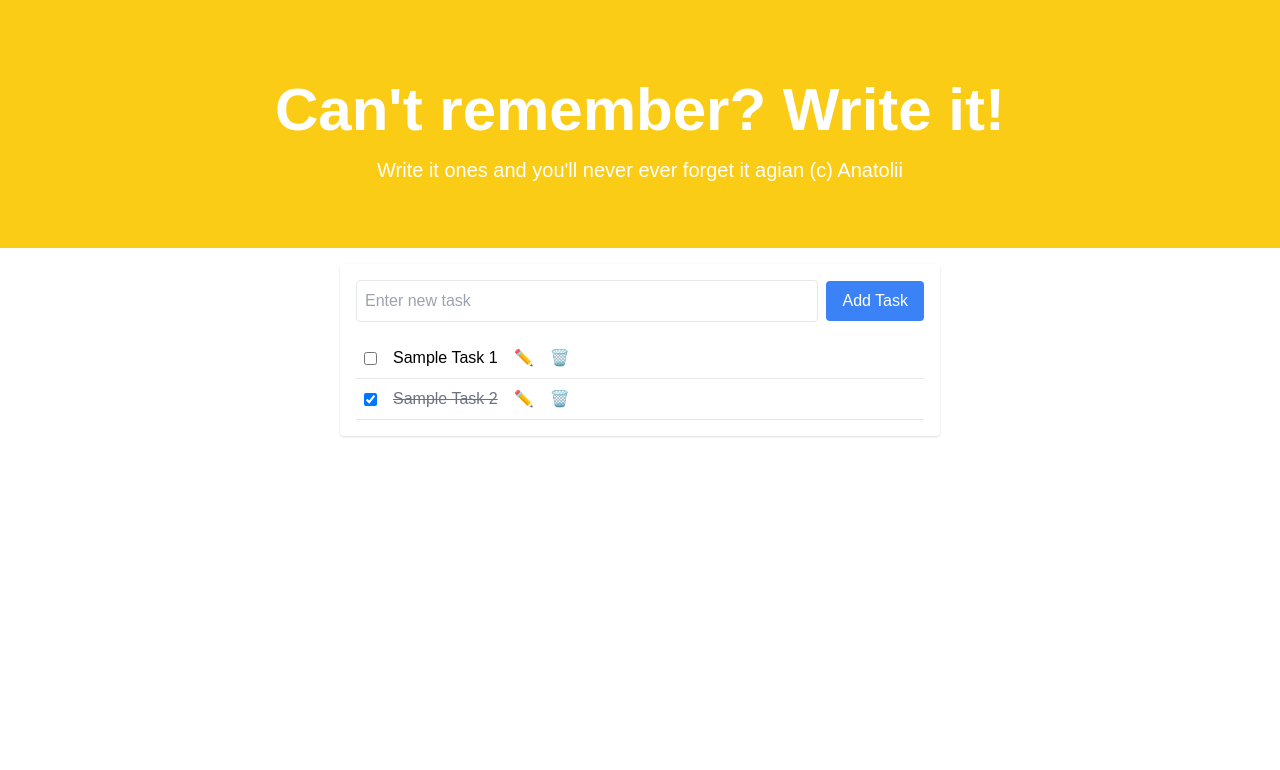
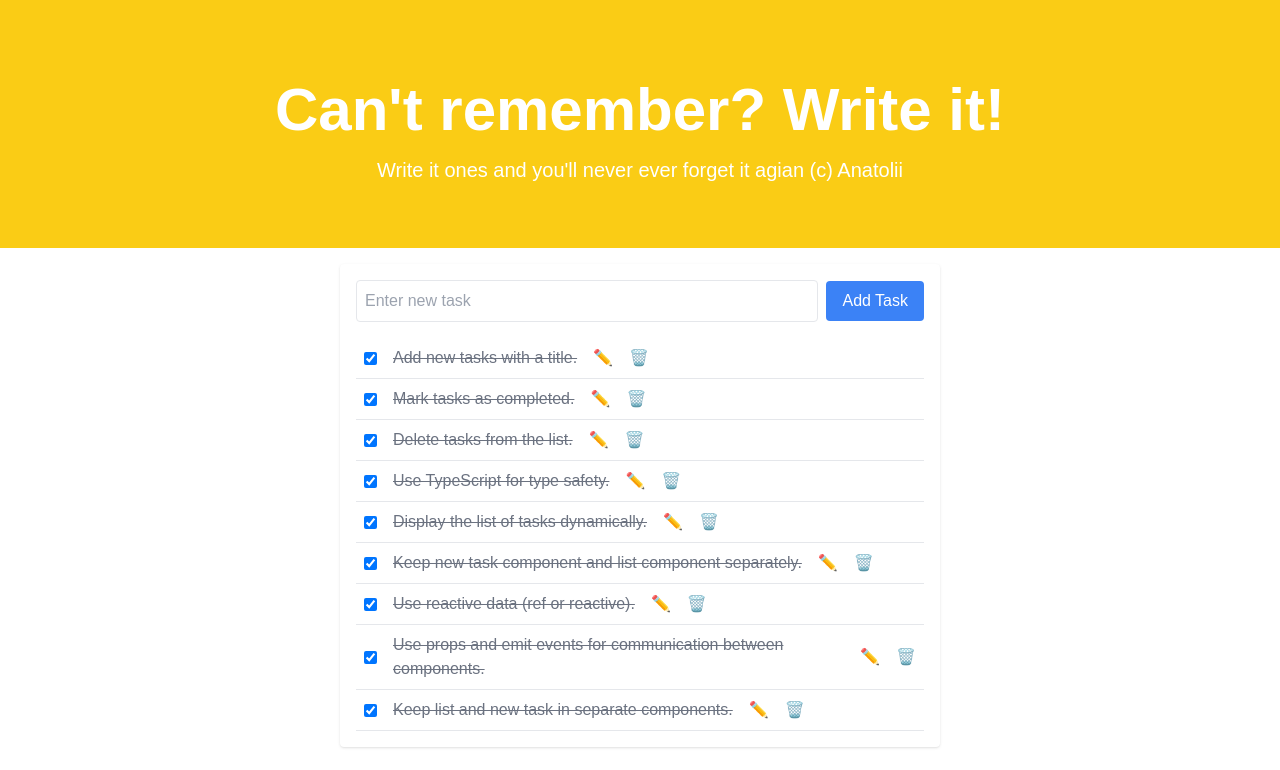
Before and after one commit to Tolian500/to_do_list_Vue_ts, a Vue app: page / in a window 1280 px wide. Shown: the top 770 px of the page. Built offline with nearby package versions, Linux system fonts and the light colour scheme.

Commit message:
final commit

```diff
--- a/src/components/TaskList.vue
+++ b/src/components/TaskList.vue
@@ -3,28 +3,47 @@ import { ref } from 'vue';
 import NewTask from './NewTask.vue';
 import TaskItem from './TaskItem.vue';
 
-// Define reactive tasks list
-const tasks = ref([
-  { id: '1', description: 'Sample Task 1', status: 'Pending' },
-  { id: '2', description: 'Sample Task 2', status: 'Completed' },
-]);
+// Define the Task type
+type Task = {
+  id: string;
+  description: string;
+  status: "Pending" | "Completed";
+};
+
+// Import the todos.json file
+import todosData from '@/todos.json'; // Assuming todos.json is located in the 'src' folder
+
+// Define reactive tasks list from the imported JSON
+const tasks = ref(todosData); // Initialize tasks with data from the JSON
 
 // Add a new task
-const addTask = (task: { description: string; status: string }) => {
-  const newTask = { id: `${tasks.value.length + 1}`, ...task };
-  tasks.value.push(newTask);
+const addTask = (task: { description: string; status: "Pending" | "Completed"; }) => {
+  const newTask: Task = {
+    id: `${tasks.value[0].tasks.length + 1}`,  // Ensuring each task has a unique id
+    description: task.description,
+    status: task.status,  // Ensure status is either "Pending" or "Completed"
+  };
+
+  // Add new task at the top of the first list (you can modify the list as needed)
+  tasks.value[0].tasks.unshift(newTask);
 };
 
 // Delete a task by index
-const deleteTask = (index: number) => {
-  tasks.value.splice(index, 1);
+const deleteTask = (todoId: string, taskIndex: number) => {
+  const todo = tasks.value.find(t => t.id === todoId);
+  if (todo) {
+    todo.tasks.splice(taskIndex, 1);
+  }
 };
 
 // Update a task (e.g., toggle status, edit description)
-const updateTask = (updatedTask: { id: string; description: string; status: string }) => {
-  const taskIndex = tasks.value.findIndex((t) => t.id === updatedTask.id);
-  if (taskIndex !== -1) {
-    tasks.value[taskIndex] = updatedTask;
+const updateTask = (todoId: string, updatedTask: Task) => {
+  const todo = tasks.value.find(t => t.id === todoId);
+  if (todo) {
+    const taskIndex = todo.tasks.findIndex((t) => t.id === updatedTask.id);
+    if (taskIndex !== -1) {
+      todo.tasks[taskIndex] = updatedTask;
+    }
   }
 };
 </script>
@@ -36,14 +55,20 @@ const updateTask = (updatedTask: { id: string; description: string; status: stri
 
     <!-- Task items -->
     <div class="tasks mt-4">
-      <TaskItem
-        v-for="(task, index) in tasks"
-        :key="task.id"
-        :task="task"
-        :index="index"
-        @delete-task="deleteTask"
-        @update-task="updateTask"
-      />
+      <div
+        v-for="todo in tasks"
+        :key="todo.id"
+        class="todo-list"
+      >
+        <div v-for="(task, index) in todo.tasks" :key="task.id">
+          <TaskItem
+            :task="task"
+            :index="index"
+            @delete-task="deleteTask(todo.id, index)"
+            @update-task="updateTask(todo.id, task)"
+          />
+        </div>
+      </div>
     </div>
   </div>
 </template>
--- a/src/todos.json
+++ b/src/todos.json
@@ -1,141 +1,51 @@
 [
   {
     "id": "1",
-    "title": "App funcitons",
+    "title": "App functions",
     "tasks": [
       {
         "id": "1.1",
-        "description": "Add new list function",
-        "status": "Pending"
+        "description": "Add new tasks with a title.",
+        "status": "Completed"
       },
       {
         "id": "1.2",
-        "description": "All list page",
+        "description": "Mark tasks as completed.",
         "status": "Completed"
       },
       {
         "id": "1.3",
-        "description": "Clone list",
-        "status": "Pending"
+        "description": "Delete tasks from the list.",
+        "status": "Completed"
       },
       {
         "id": "1.4",
-        "description": "Purchase eggs",
-        "status": "Pending"
-      }
-    ]
-  },
-  {
-    "id": "2",
-    "title": "Work Tasks",
-    "tasks": [
-      {
-        "id": "2.1",
-        "description": "Prepare presentation for Monday meeting",
-        "status": "In Progress"
-      },
-      {
-        "id": "2.2",
-        "description": "Reply to client emails",
-        "status": "Pending"
-      },
-      {
-        "id": "2.3",
-        "description": "Submit project report",
-        "status": "Completed"
-      }
-    ]
-  },
-  {
-    "id": "3",
-    "title": "Home Maintenance",
-    "tasks": [
-      {
-        "id": "3.1",
-        "description": "Fix the leaking faucet",
-        "status": "Pending"
-      },
-      {
-        "id": "3.2",
-        "description": "Clean the garage",
-        "status": "Pending"
-      },
-      {
-        "id": "3.3",
-        "description": "Mow the lawn",
+        "description": "Use TypeScript for type safety.",
         "status": "Completed"
       },
       {
-        "id": "3.4",
-        "description": "Replace lightbulbs in the kitchen",
-        "status": "In Progress"
-      }
-    ]
-  },
-  {
-    "id": "4",
-    "title": "Fitness Goals",
-    "tasks": [
-      {
-        "id": "4.1",
-        "description": "Go for a morning run",
+        "id": "1.5",
+        "description": "Display the list of tasks dynamically.",
         "status": "Completed"
       },
       {
-        "id": "4.2",
-        "description": "Complete yoga session",
-        "status": "Pending"
-      },
-      {
-        "id": "4.3",
-        "description": "Drink 2 liters of water",
-        "status": "In Progress"
-      }
-    ]
-  },
-  {
-    "id": "5",
-    "title": "Travel Preparation",
-    "tasks": [
-      {
-        "id": "5.1",
-        "description": "Book flight tickets",
+        "id": "1.6",
+        "description": "Keep new task component and list component separately.",
         "status": "Completed"
       },
       {
-        "id": "5.2",
-        "description": "Reserve hotel room",
-        "status": "Pending"
+        "id": "1.7",
+        "description": "Use reactive data (ref or reactive).",
+        "status": "Completed"
       },
       {
-        "id": "5.3",
-        "description": "Pack essentials",
-        "status": "In Progress"
+        "id": "1.8",
+        "description": "Use props and emit events for communication between components.",
+        "status": "Completed"
       },
       {
-        "id": "5.4",
-        "description": "Update travel insurance",
-        "status": "Pending"
-      }
-    ]
-  },
-  {
-    "id": "6",
-    "title": "Learning Goals",
-    "tasks": [
-      {
-        "id": "6.1",
-        "description": "Complete JavaScript tutorial",
-        "status": "Pending"
-      },
-      {
-        "id": "6.2",
-        "description": "Read 20 pages of a book",
-        "status": "In Progress"
-      },
-      {
-        "id": "6.3",
-        "description": "Practice coding problems",
+        "id": "1.9",
+        "description": "Keep list and new task in separate components.",
         "status": "Completed"
       }
     ]
```
